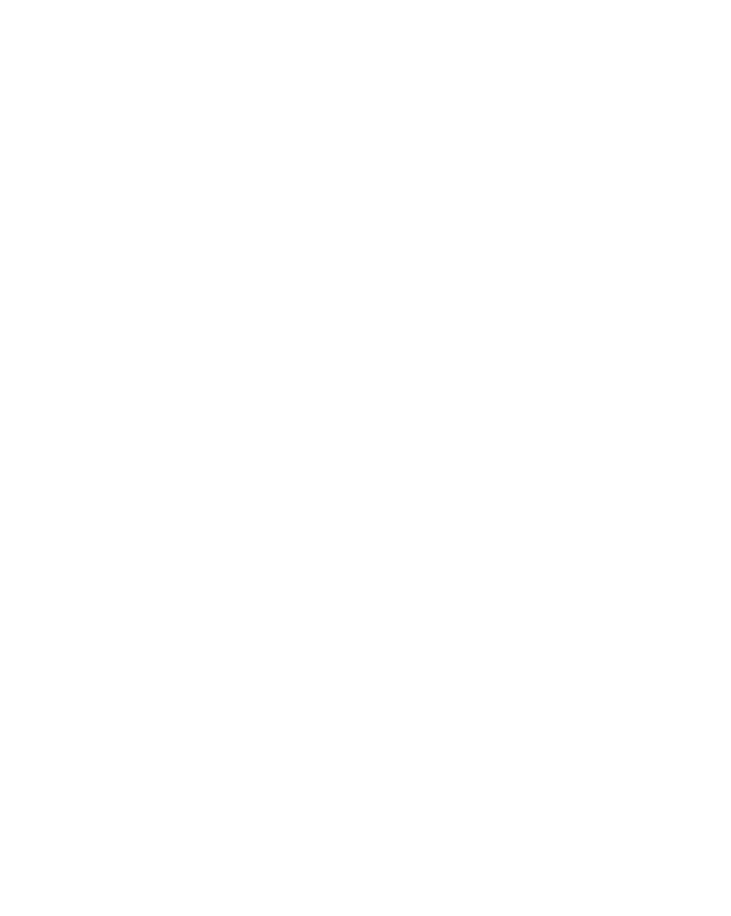
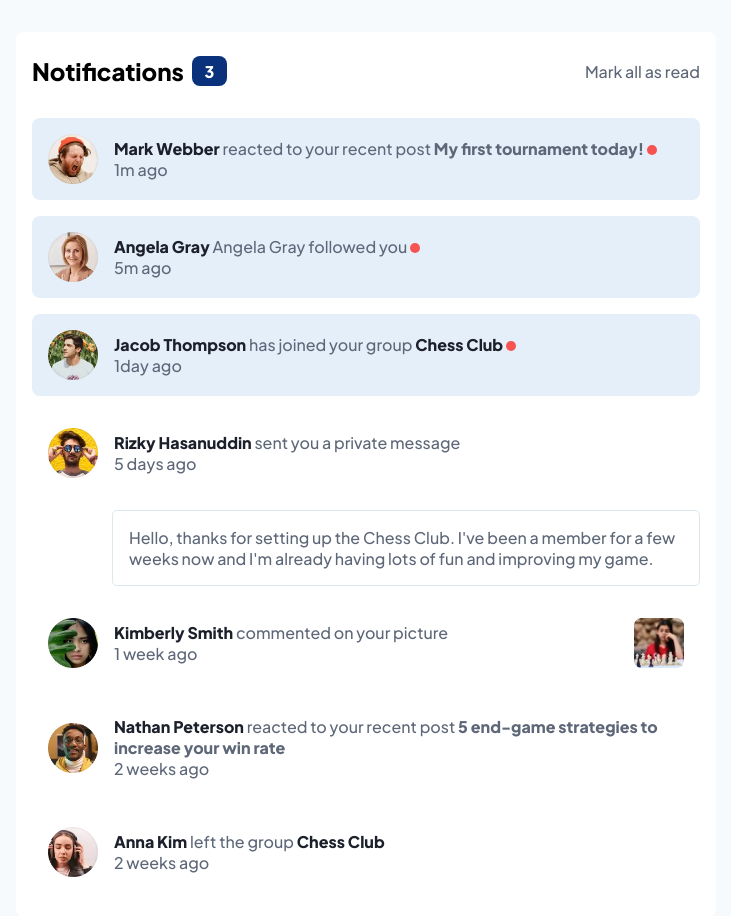
Before and after one commit to rajonxrondo/notifications-page-no-frameworks, a plain HTML site: page index.html in a window 1280 px wide. Shown: the whole page, without its empty margins (274-1005 px from the left). Before the commit the page ends 800 px from the top, so only its background shows below. Drawn offline with Linux system fonts and the light colour scheme.

Commit message:
finished

```diff
--- a/index.html
+++ b/index.html
@@ -12,7 +12,89 @@
  <link rel="stylesheet" href="styles.css">
 </head>
 <body>
-
+ <div class="container">
+  <header>
+    <div class="notif_box">
+      <h2 class="title">Notifications</h2>
+      <span id="notifications"></span>
+    </div>
+    <p id="mark_all">Mark all as read</p>
+  </header>
+  <main>
+    <div class="notif_card unread">
+      <img src="/assets/images/avatar-mark-webber.webp" alt="avatar">
+      <div class="description">
+        <p class="user_activity">
+          <strong>Mark Webber</strong> reacted to your recent post <b>My first tournament today!</b>
+        </p>
+        <p class="time">1m ago</p>
+      </div>
+    </div>
+    <div class="notif_card unread">
+      <img src="/assets/images/avatar-angela-gray.webp" alt="avatar">
+      <div class="description">
+        <p class="user_activity">
+          <strong>Angela Gray</strong> Angela Gray followed you
+        </p>
+        <p class="time">5m ago</p>
+      </div>
+    </div>
+    <div class="notif_card unread">
+      <img src="/assets/images/avatar-jacob-thompson.webp" alt="avatar">
+      <div class="description">
+        <p class="user_activity">
+          <strong>Jacob Thompson</strong> has joined your group <strong class="link">Chess Club</strong>
+        </p>
+        <p class="time">1day ago</p>
+      </div>
+    </div>
+    <div class="notif_card">
+      <div class="message_card">
+        <img src="./assets/images/avatar-rizky-hasanuddin.webp" alt="avatar">
+        <div class="description">
+          <p class="user_activity">
+            <strong>Rizky Hasanuddin</strong> sent you a private message
+          </p>
+          <p class="time">5 days ago</p>
+        </div>
+      </div>
+    </div>
+    <div class="message">
+      <p>
+        Hello, thanks for setting up the Chess Club. I've been a member for a few weeks now and I'm already having lots of fun and improving my game.
+      </p>
+    </div>
+    <div class="notif_card">
+      <img src="./assets/images/avatar-kimberly-smith.webp" alt="avatar">
+      <div class="description">
+        <p class="user_activity">
+          <strong>Kimberly Smith</strong> commented on your picture
+        </p>
+        <p class="time">1 week ago</p>
+      </div>
+      <img src="./assets/images/image-chess.webp" class="img" alt="chess">
+    </div>
+    <div class="notif_card">
+      <img src="./assets/images/avatar-nathan-peterson.webp" alt="avatar">
+      <div class="description">
+        <p class="user_activity">
+          <strong>Nathan Peterson</strong> reacted to your recent post <b>5 end-game strategies to increase your win rate</b>
+        </p>
+        <p class="time">2 weeks ago</p>
+      </div>
+    </div>
+    <div class="notif_card">
+      <img src="./assets/images/avatar-anna-kim.webp" alt="avatar">
+      <div class="description">
+       <p class="user_activity">
+        <strong>Anna Kim</strong>
+        left the group <strong class="link">Chess Club</strong>
+       </p>
+       <p class="time">2 weeks ago</p>
+      </div>
+    </div>
+  </main>
+ </div>
 
   <script src="script.js"></script>
 </body>
--- a/script.js
+++ b/script.js
@@ -0,0 +1,21 @@
+const unreadMessages = document.querySelectorAll(".unread");
+const unread = document.getElementById("notifications");
+const markAll = document.getElementById("mark_all");
+
+unread.innerText = unreadMessages.length;
+
+unreadMessages.forEach((message) => {
+    message.addEventListener("click", () => {
+        message.classList.remove("unread");
+        const newUnreadMessages = document.querySelectorAll(".unread");
+        unread.innerText = newUnreadMessages.length;
+    })
+})
+
+markAll.addEventListener("click", () => {
+    unreadMessages.forEach((message) => {
+        message.classList.remove("unread")
+    })
+    const newUnreadMessages = document.querySelectorAll(".unread");
+    unread.innerText = newUnreadMessages.length;
+})
--- a/styles.css
+++ b/styles.css
@@ -0,0 +1,144 @@
+@import url("https://fonts.googleapis.com/css2?family=Plus+Jakarta+Sans:wght@500;800display=swap");
+:root {
+    --Red: hsl(1, 90%, 64%);
+    --Blue: hsl(219, 85%, 26%);
+    --White: hsl(0, 0%, 100%);
+    --Very-light-grayish-blue: hsl(210, 60%, 98%);
+    --Light-grayish-blue-1: hsl(211, 68%, 94%);
+    --Light-grayish-blue-2: hsl(205, 33%, 90%);
+    --Grayish-blue: hsl(219, 14%, 63%);
+    --Dark-grayish-blue: hsl(219, 12%, 42%);
+    --Very-dark-blue: hsl(224, 21%, 14%);
+}
+* {
+    font-family: "Plus Jakarta Sans", sans-serif;
+    padding: 0;
+    margin: 0;
+    box-sizing: border-box;
+}
+
+body {
+    min-height: 100vh;
+    display: flex;
+    justify-content: center;
+    background-color: var(--Very-light-grayish-blue);
+}
+
+.container {
+    margin: 2rem;
+    width: 700px;
+    background-color: var(--White);
+    padding: 1.5rem 1rem;
+    border-radius: .5rem;
+}
+
+header {
+    display: flex;
+    align-items: center;
+    justify-content: space-between;
+    margin-bottom: 2rem;
+}
+
+.notif_box {
+    display: flex;
+    align-items: center;
+}
+
+#notifications {
+    background-color: var(--Blue);
+    margin-left: .5rem;
+    width: 35px;
+    display: flex;
+    align-items: center;
+    justify-content: center;
+    height: 30px;
+    color: var(--White);
+    font-weight: 800;
+    border-radius: .5rem;
+}
+
+#mark_all {
+    cursor: pointer;
+}
+
+#mark_all:hover {
+    color: var(--Blue);
+}
+
+p {
+    color: var(--Dark-grayish-blue);
+}
+
+main {
+    display: flex;
+    flex-direction: column;
+    gap: 1rem;
+}
+
+.notif_card {
+    display: flex;
+    align-items: center;
+    border-radius: .5rem;
+    padding: 1rem;
+}
+
+img {
+    width: 50px;
+}
+
+.description {
+    margin-left: 1rem;
+    display: flex;
+    flex-direction: column;
+    justify-content: space-between;
+}
+
+strong {
+    color: var(--Very-dark-blue);
+    cursor: pointer;
+}
+
+strong:hover {
+    color: var(--Blue);
+}
+
+.unread {
+    background-color: var(--Light-grayish-blue-1) !important;
+}
+
+.unread p:first-of-type::after {
+    content: "";
+    background-color: var(--Red);
+    width: 10px;
+    height: 10px;
+    display: inline-block;
+    border-radius: 50%;
+
+}
+
+.message_card {
+    display: flex;
+    align-items: center;
+}
+
+.message {
+    padding: 1rem;
+    border: 1px solid var(--Light-grayish-blue-2);
+    border-radius: .3rem;
+    cursor: pointer;
+    margin: 0 0 0 5rem;
+}
+
+.message:hover {
+    background-color: var(--Light-grayish-blue-1);
+}
+
+.img {
+    margin-left: auto;
+}
+
+@media screen and (max-width:550px) {
+    .container {
+        margin: 0;
+    }
+}
```
